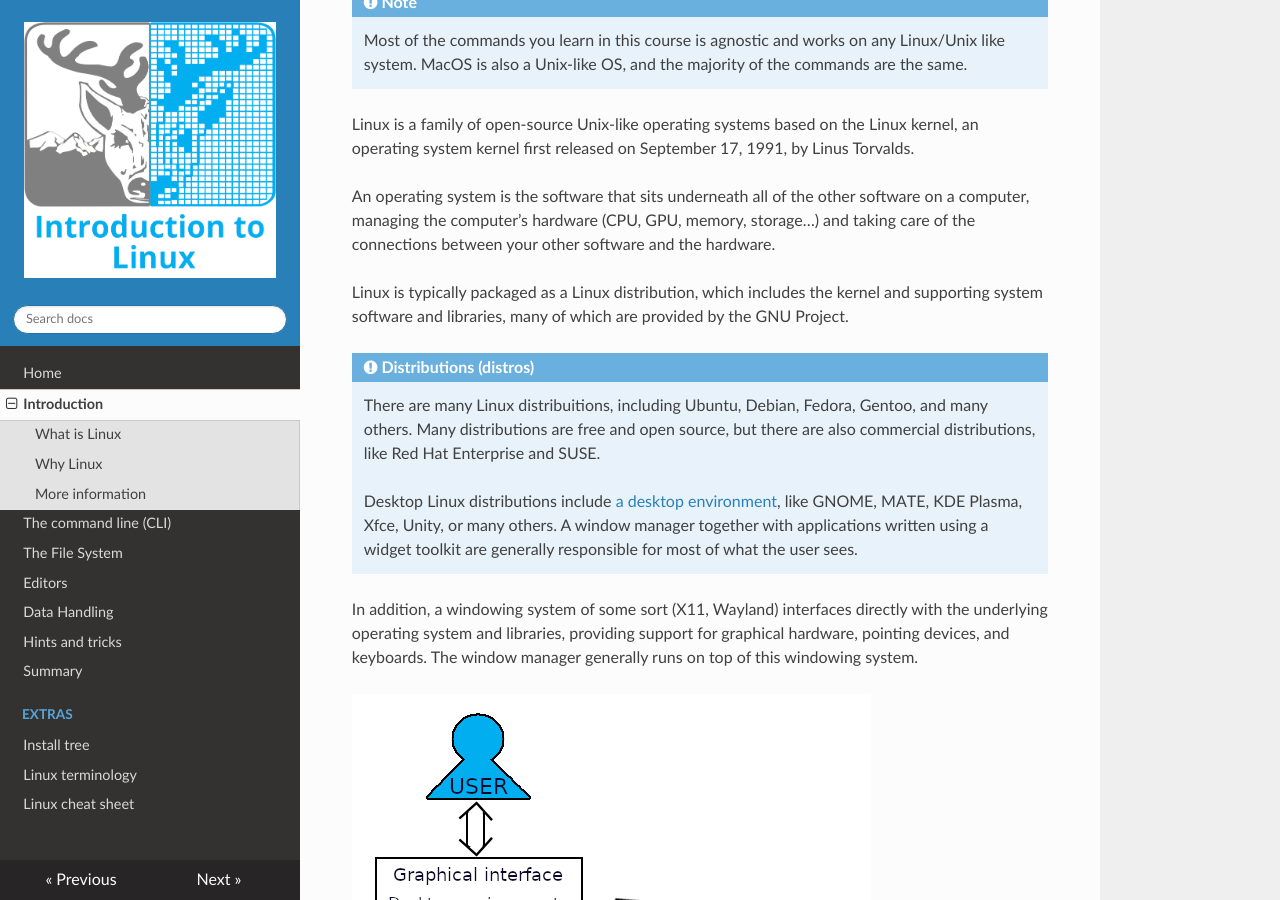
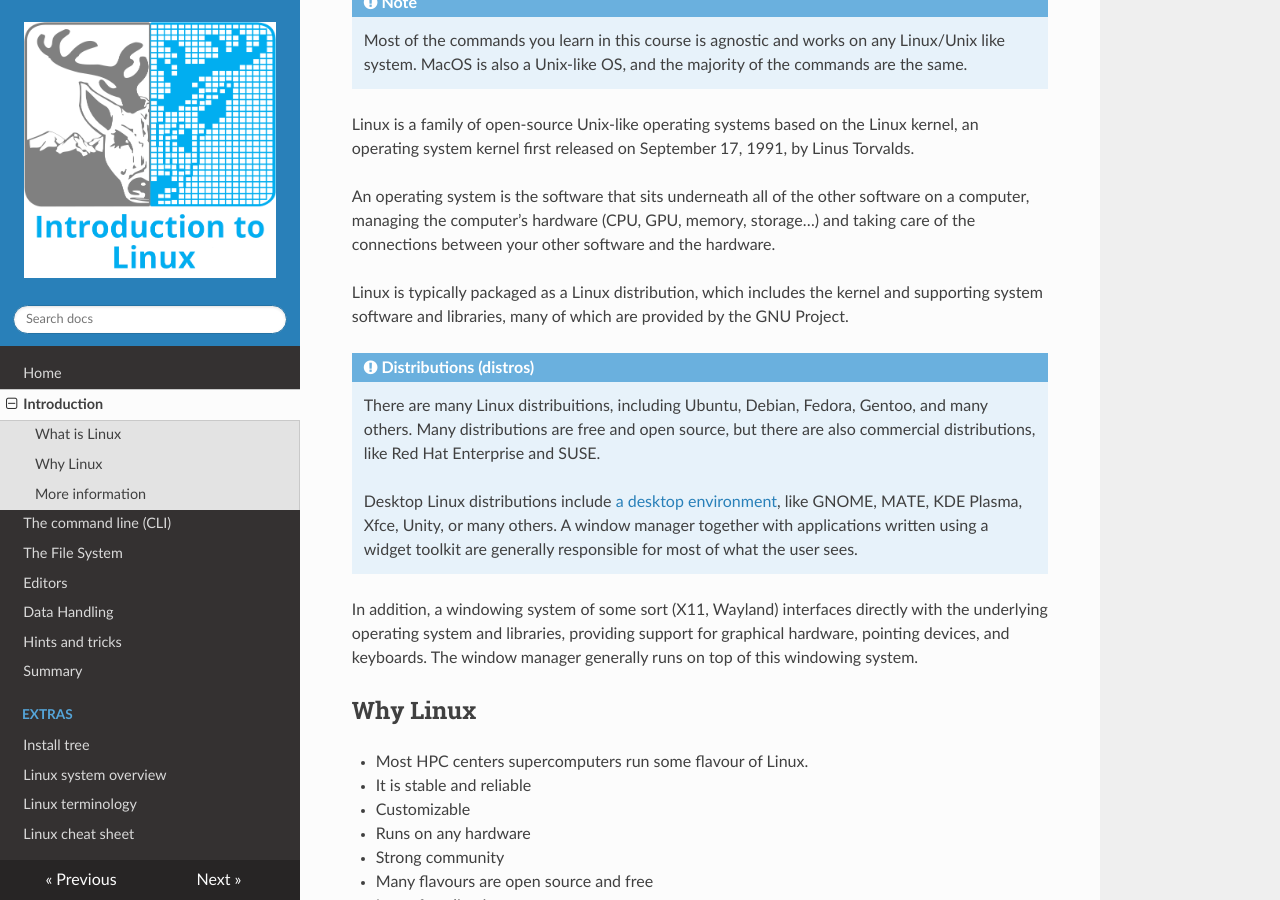
Before and after one commit to hpc2n/intro-linux, an MkDocs documentation site: the page built from docs/intro.md, in a window 1280 px wide and 900 px high, scrolled down 509 px. Built offline with MkDocs 1.6.1, drawn with Linux system fonts in a browser that asks for light colours; nearby versions of some CDN libraries.

Commit message:
Restructuring some things

```diff
--- a/docs/intro.md
+++ b/docs/intro.md
@@ -31,9 +31,6 @@ Linux is typically packaged as a Linux distribution, which includes the kernel a
 
 In addition, a windowing system of some sort (X11, Wayland) interfaces directly with the underlying operating system and libraries, providing support for graphical hardware, pointing devices, and keyboards. The window manager generally runs on top of this windowing system.
 
-![how-os-diagram](images/how-os-diagram.png){: style="width: 400px;float: right;padding: 3px;}
-
-
 
 ## Why Linux
 
--- a/mkdocs.yml
+++ b/mkdocs.yml
@@ -42,6 +42,7 @@ nav:
   - Summary: summary.md
   - Extras:
     - Install tree: tree.md
+    - Linux system overview: connections.md
     - Linux terminology: linux-terms.md
     - Linux cheat sheet: cheat.md
 plugins:
```
